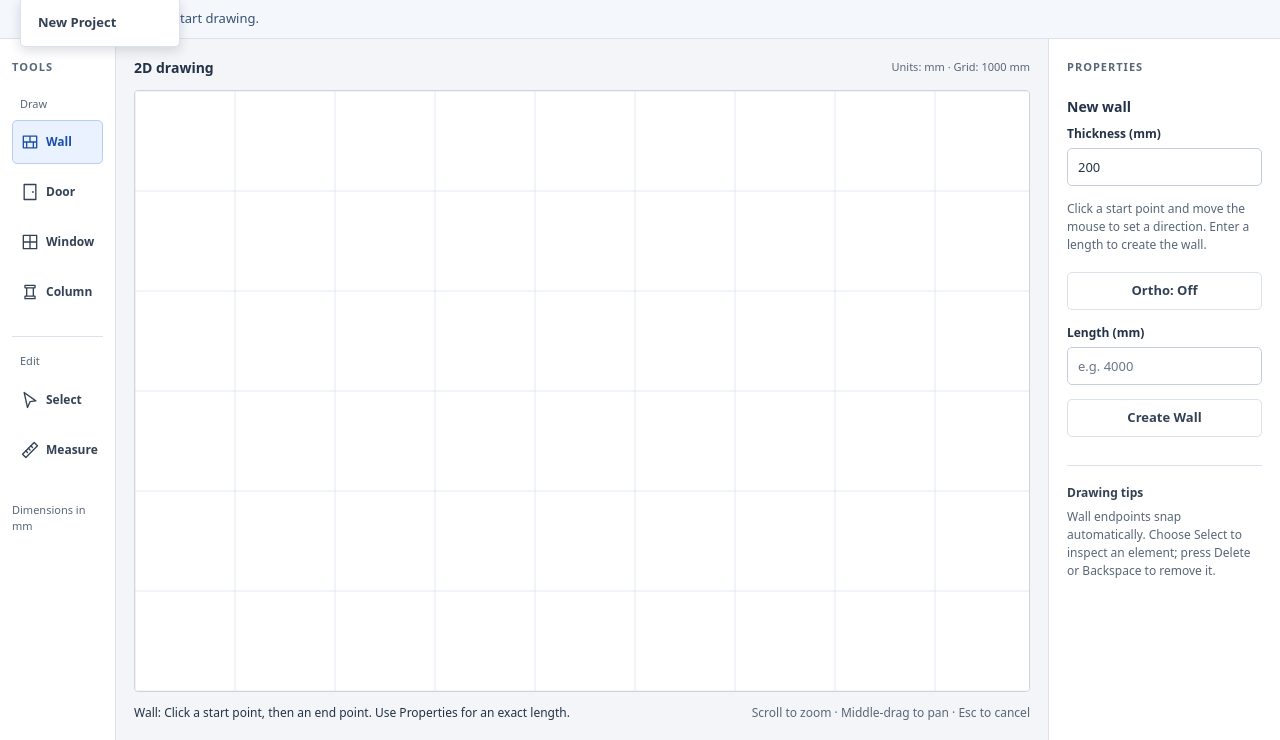
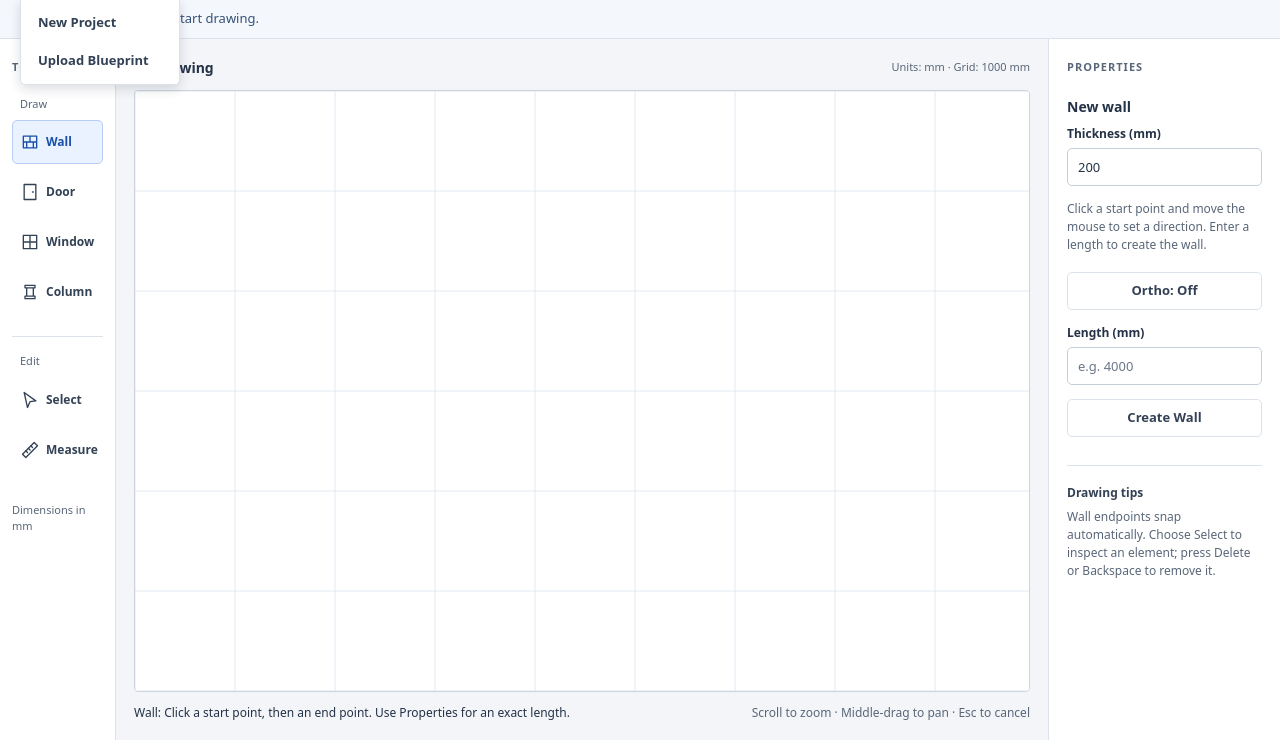
Before and after one commit to Yoni190/mini-cad, a Laravel app: page /editor in a window 1280 px wide, after a click on "File". Shown: the part 103-843 px from the top of the page. Run offline with Laravel 12, Linux system fonts and the light colour scheme; style sheets or scripts are compiled from the project's sources; some libraries are stand-ins or nearby versions.

Commit message:
feat: add upload blueprint button

```diff
--- a/resources/views/editor.blade.php
+++ b/resources/views/editor.blade.php
@@ -62,6 +62,8 @@
             </summary>
             <div class="file-menu-items">
                 <button type="button" id="newProject">New Project</button>
+                <button type="button" id="uploadBlueprint">Upload Blueprint</button>
+                <input type="file" id="blueprintFile" accept="image/*,application/pdf,.pdf" hidden>
             </div>
         </details>
         <a href="#drawing-workspace" aria-current="page">Home</a>
@@ -235,7 +237,7 @@
         </aside>
     </div>
     @isset($project)
-        @php($initialProject = $project->only(['id', 'name', 'elements', 'version']))
+        @php($initialProject = $project->only(['id', 'name', 'elements', 'version', 'blueprint_path']))
         <script id="initialProject" type="application/json">@json($initialProject)</script>
     @endisset
 </body>
```
